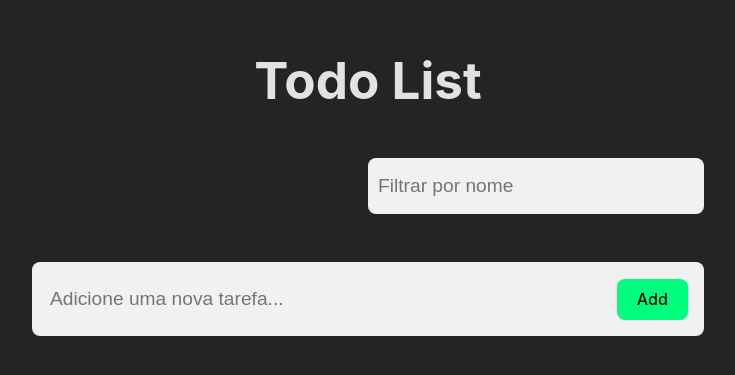
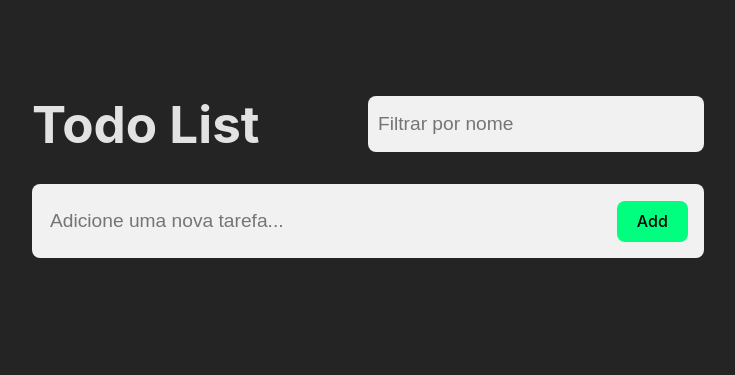
Before and after one commit to devtaw/to-do-list-doneit, a React (Vite) app: page / in a window 1280 px wide. Shown: the part 207-582 px from the top of the page, without its empty margins (272-1007 px from the left). Built offline with nearby package versions, Linux system fonts and the light colour scheme.

Commit message:
:sparkles: feat: Move o título para ficar ao lado do filtro

```diff
--- a/src/App.jsx
+++ b/src/App.jsx
@@ -3,15 +3,13 @@ import "./App.css";
 import { TodoItem } from "./components/TodoItem";
 import { AddTodoInput } from "./components/AddTodoInput";
 import { Filter } from "./components/Filter";
+import { Header } from "./App.styled";
 
 function App() {
   const [todos, setTodos] = useState([]);
-
   const [filterText, setFilterText] = useState("");
   const [filteredTodos, setFilteredTodos] = useState([]);
-
   const todoList = filterText.length ? filteredTodos : todos;
-
   function handleAddNewTodoItem(description) {
     setTodos((todos) => [
       ...todos,
@@ -35,28 +33,28 @@ function App() {
     // atualiza o estado de todos com o novo array de items
     setTodos(newTodos);
   }
-
   function handleFilter(description) {
     setFilterText(description);
-
     const newFilteredTodos = todos.filter((todo) => todo.description.includes(description));
-
     setFilteredTodos(newFilteredTodos);
   }
-
   function handleDeleteItem(id) {
     // filtra os items que não devem ser removidos
     const newTodos = todos.filter((todo) => todo.id !== id);
-
     // atualiza o estado de todos com o novo array de items
     setTodos(newTodos);
   }
 
   return (
     <>
-      <h1>Todo List</h1>
-      <Filter onFilterChange={handleFilter} />
+      <Header>
+        <h1>Todo List</h1>
+
+        <Filter onFilterChange={handleFilter} />
+      </Header>
+
       <AddTodoInput onAddItem={handleAddNewTodoItem} />
+
       {todoList.map((todo) => (
         <TodoItem key={todo.id} id={todo.id} description={todo.description} onEditItem={handleEditItem} onDeleteItem={handleDeleteItem} />
       ))}
--- /dev/null
+++ b/src/App.styled.js
@@ -0,0 +1,11 @@
+import styled from "styled-components";
+
+export const Header = styled.div`
+  display: flex;
+  align-items: center;
+  justify-content: space-between;
+  margin-bottom: 2rem;
+  h1 {
+    margin: 0;
+  }
+`;
--- a/src/components/Filter.styled.js
+++ b/src/components/Filter.styled.js
@@ -1,12 +1,10 @@
 import styled from "styled-components";
-
 export const Content = styled.div`
   display: flex;
   flex-direction: row;
   align-items: center;
   justify-content: flex-end;
 `;
-
 export const Container = styled.div`
   display: flex;
   align-items: center;
@@ -16,8 +14,6 @@ export const Container = styled.div`
   background-color: #f1f1f1;
   border-radius: 0.5rem;
   padding: 0.5rem;
-  margin-top: 1rem;
-  margin-bottom: 2rem;
 `;
 
 export const TextInput = styled.input`
```
